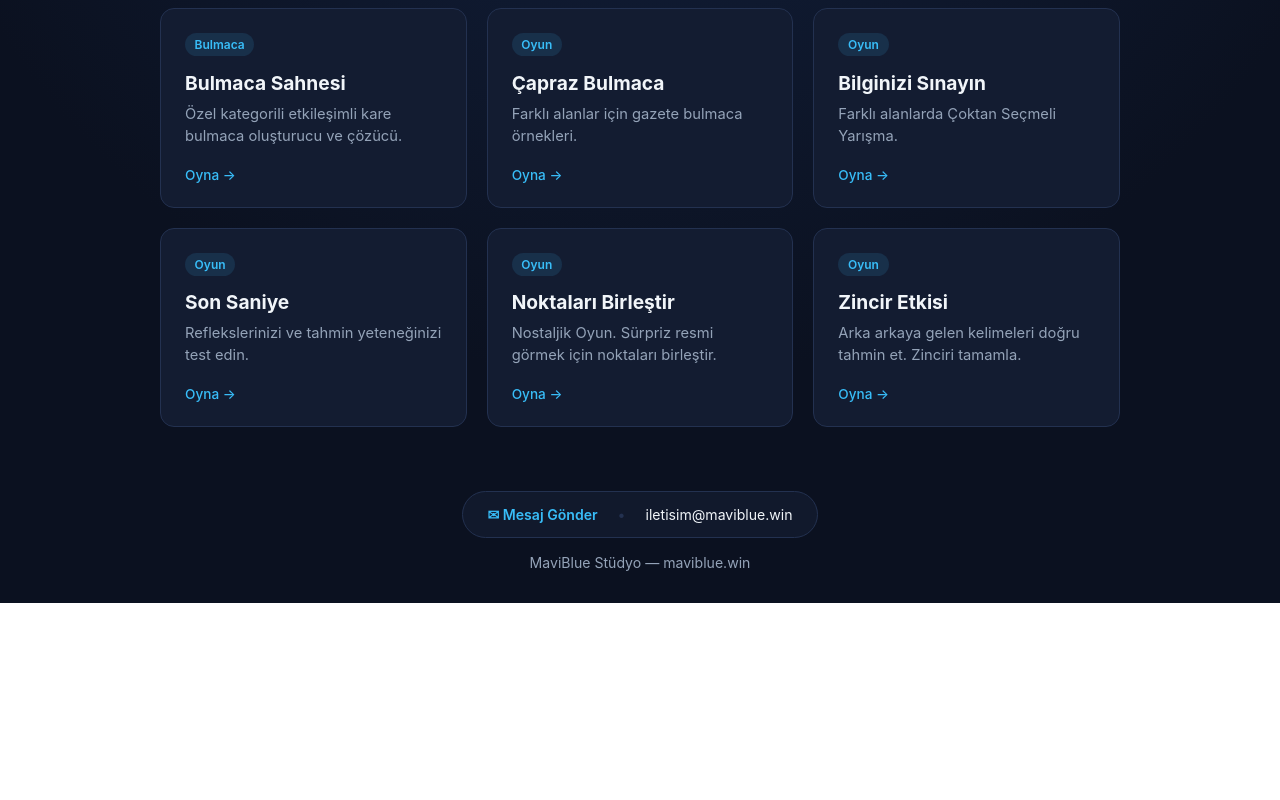
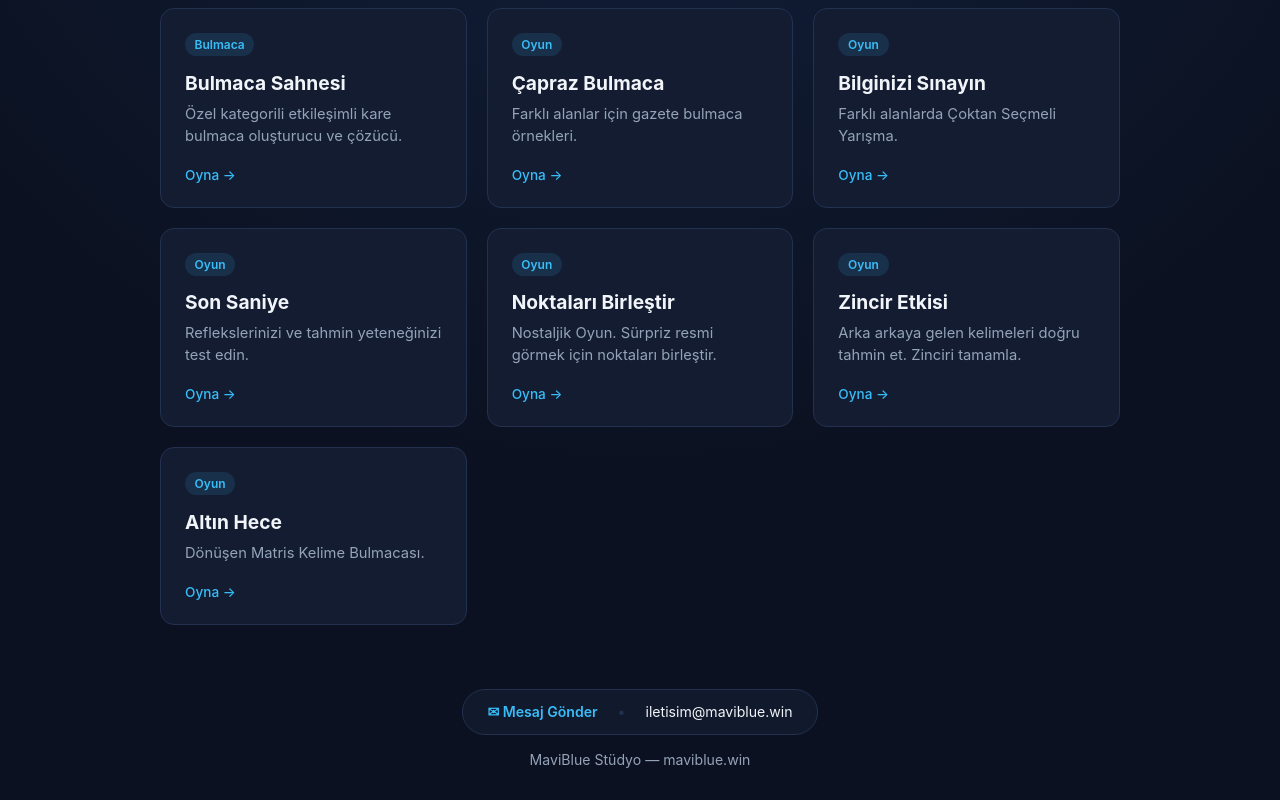
Before and after one commit to bilgenotlar/bilgenotlar.github.io, a plain HTML site: page index.html in a window 1280 px wide. Shown: the part 387-1187 px from the top of the page. Before the commit the page ends 990 px from the top, so only its background shows below. Drawn offline with Linux system fonts and the light colour scheme.

Commit message:
Add files via upload

```diff
--- a/index.html
+++ b/index.html
@@ -364,6 +364,15 @@
       <div class="card-footer">Oyna →</div>
     </a>
 
+	<a href="/AltinHece" class="card">
+      <div>
+        <div class="card-top"><span class="tag">Oyun</span></div>
+        <h2>Altın Hece </h2>
+        <p>Dönüşen Matris Kelime Bulmacası.</p>
+      </div>
+      <div class="card-footer">Oyna →</div>
+    </a>
+
     <!--
     <a href="/yemek_tariflerim" class="card">
       <div>
@@ -422,6 +431,7 @@
 			<option value="Son Saniye">Son Saniye</option>
 			<option value="Son Saniye">Noktaları Birleştir</option>
 			<option value="Son Saniye">Zincir Etkisi</option>
+			<option value="Son Saniye">Altın Hece</option>
           </select>
         </div>
 
```
